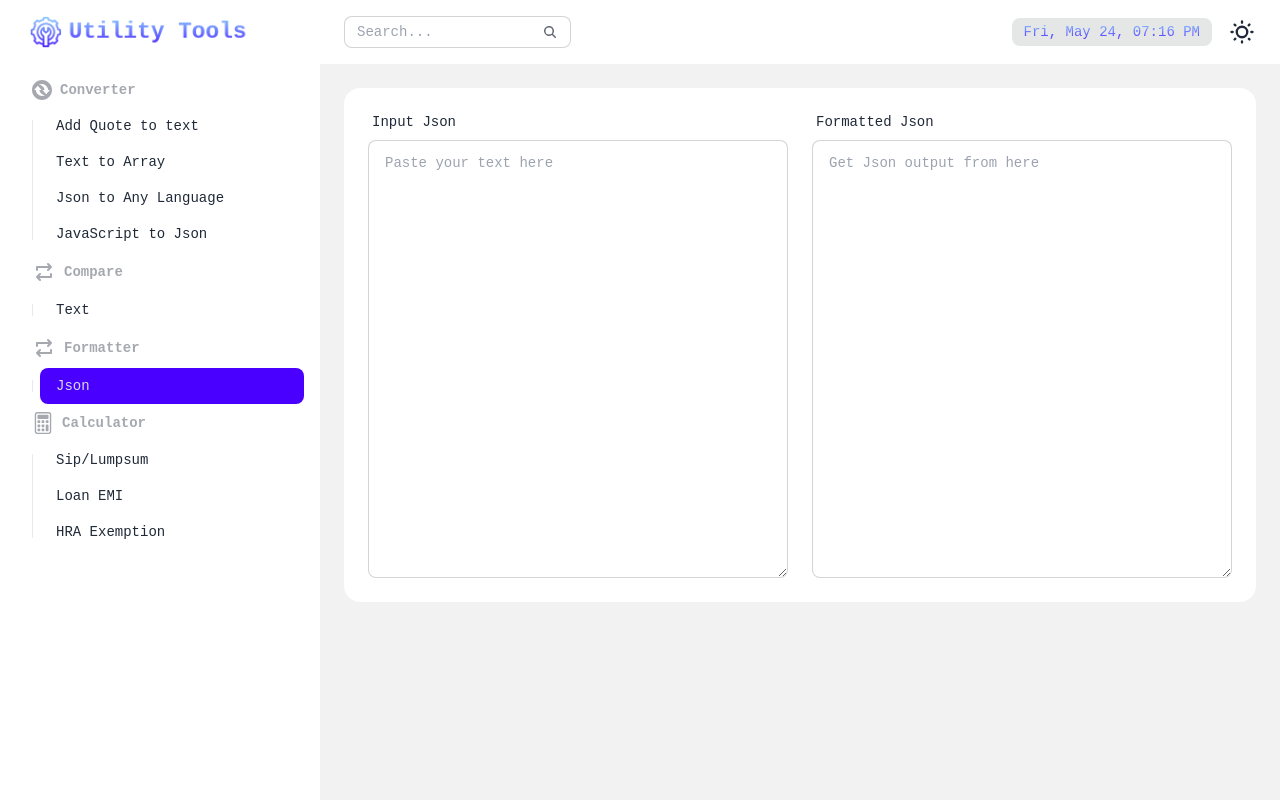
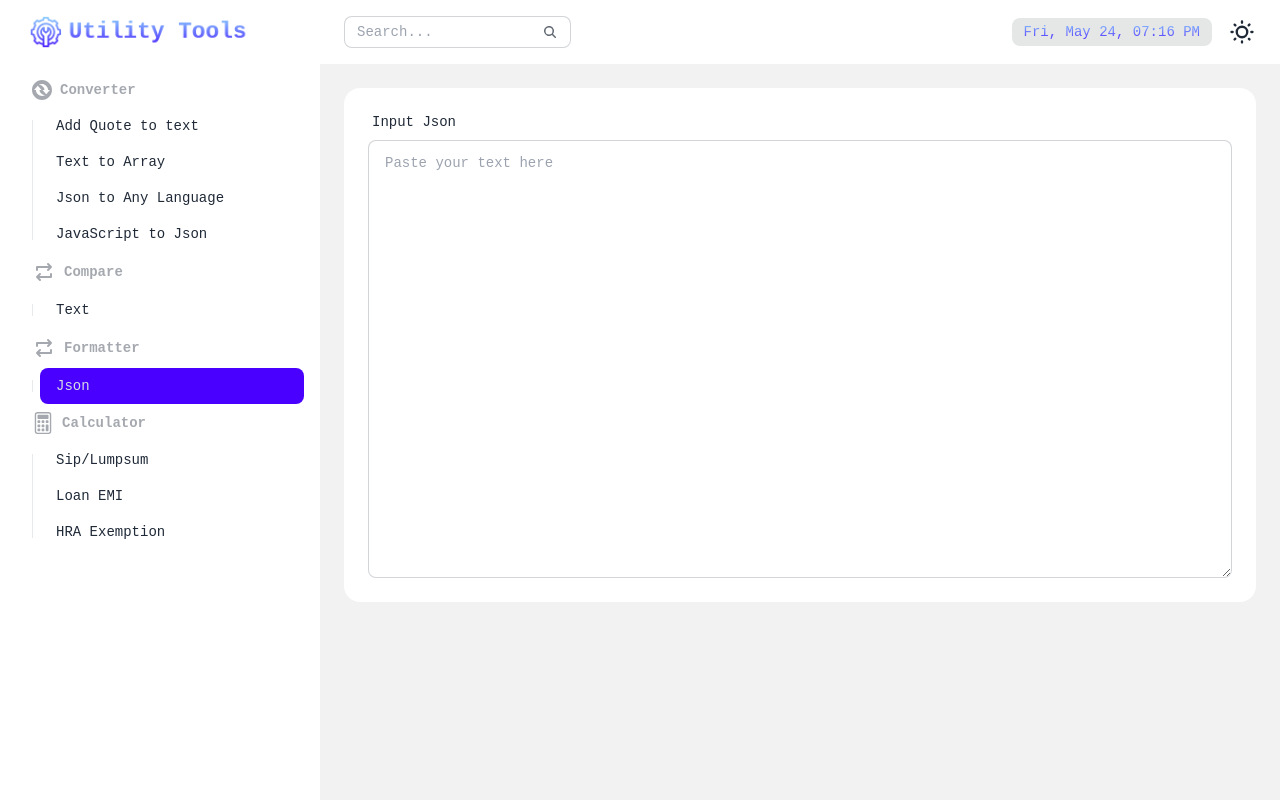
Before and after one commit to BarboolRahhi/my-utility-tools, a React (Vite) app: page /json-format in a window 1280 px wide. Built offline with nearby package versions, Linux system fonts and the light colour scheme; a web font is replaced by a local one.

Commit message:
added codeviewer

```diff
--- a/src/components/CodeViewer.tsx
+++ b/src/components/CodeViewer.tsx
@@ -50,6 +50,7 @@ const CodeViewer = ({
         className="w-full rounded-lg"
         showLineNumbers
         wrapLines
+        wrapLongLines
         language={language}
         style={isDark ? atomOneDark : atomOneLight}
       >
--- a/src/pages/JsonFormatter.tsx
+++ b/src/pages/JsonFormatter.tsx
@@ -1,37 +1,33 @@
-import { ChangeEvent } from "react";
-import { useForm } from "react-hook-form";
+import { ChangeEvent, useState } from "react";
 import { formatJSON } from "../utils/formatJson";
 import MainContainer from "../components/MainContainer";
 import TextArea from "../components/TextArea";
+import CodeViewer from "../components/CodeViewer";
 
 export default function JsonFormatter() {
-  const { register, getValues, setValue } = useForm();
-  function handleOnChange(_: ChangeEvent<HTMLTextAreaElement>): void {
-    const { inputJson } = getValues();
-    const text = formatJSON(inputJson, 2);
-    setValue("outputJson", text);
+  const [outputJson, setOutputJson] = useState("");
+  function handleOnChange(e: ChangeEvent<HTMLTextAreaElement>): void {
+    const text = formatJSON(e.target.value, 2);
+    setOutputJson(text);
   }
 
   return (
     <MainContainer className="lg:flex-row gap-6">
       <TextArea
-        {...register("inputJson", {
-          onChange: handleOnChange,
-        })}
+        onChange={handleOnChange}
         label="Input Json"
         rows={15}
         placeholder="Paste your text here"
-        className="flex-1"
+        className="w-full"
       />
 
-      <TextArea
-        label="Formatted Json"
-        {...register("outputJson")}
-        readOnly
-        rows={15}
-        placeholder="Get Json output from here"
-        className="flex-1"
-      />
+      {outputJson && (
+        <CodeViewer
+          code={outputJson}
+          language="json"
+          className="w-full min-w-80"
+        />
+      )}
     </MainContainer>
   );
 }
```
